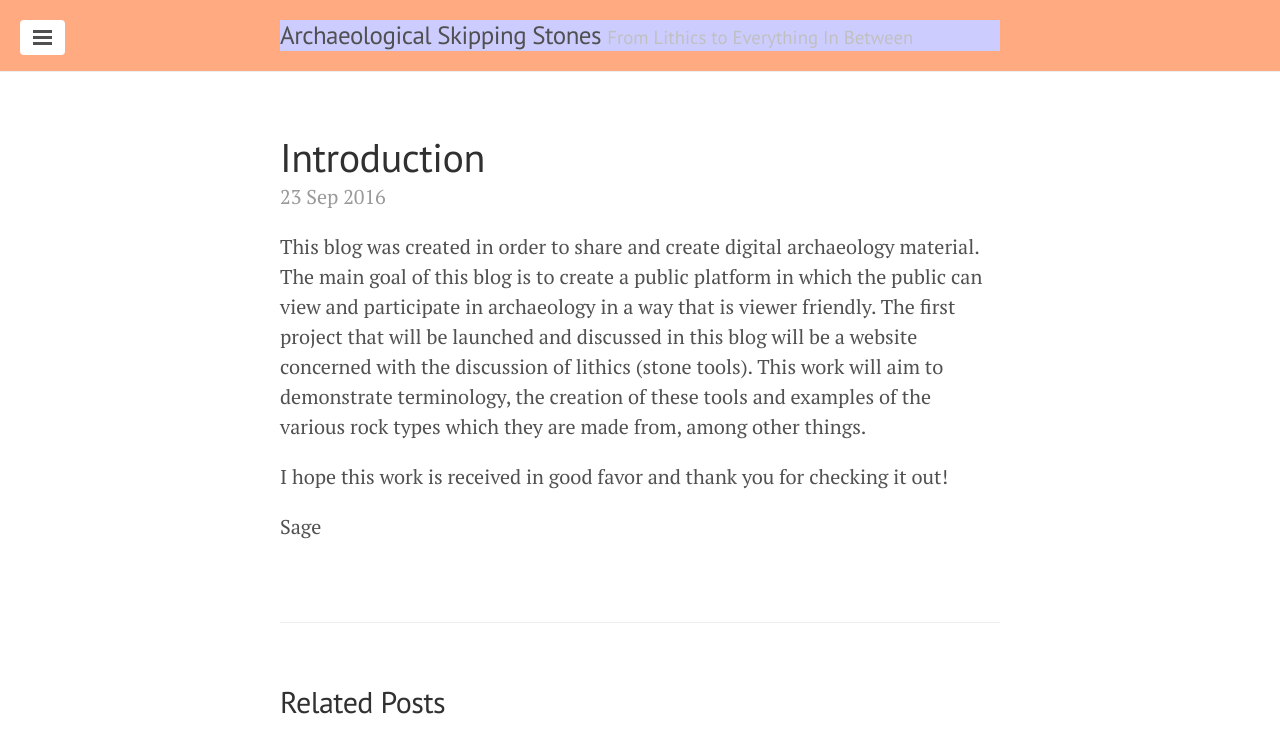
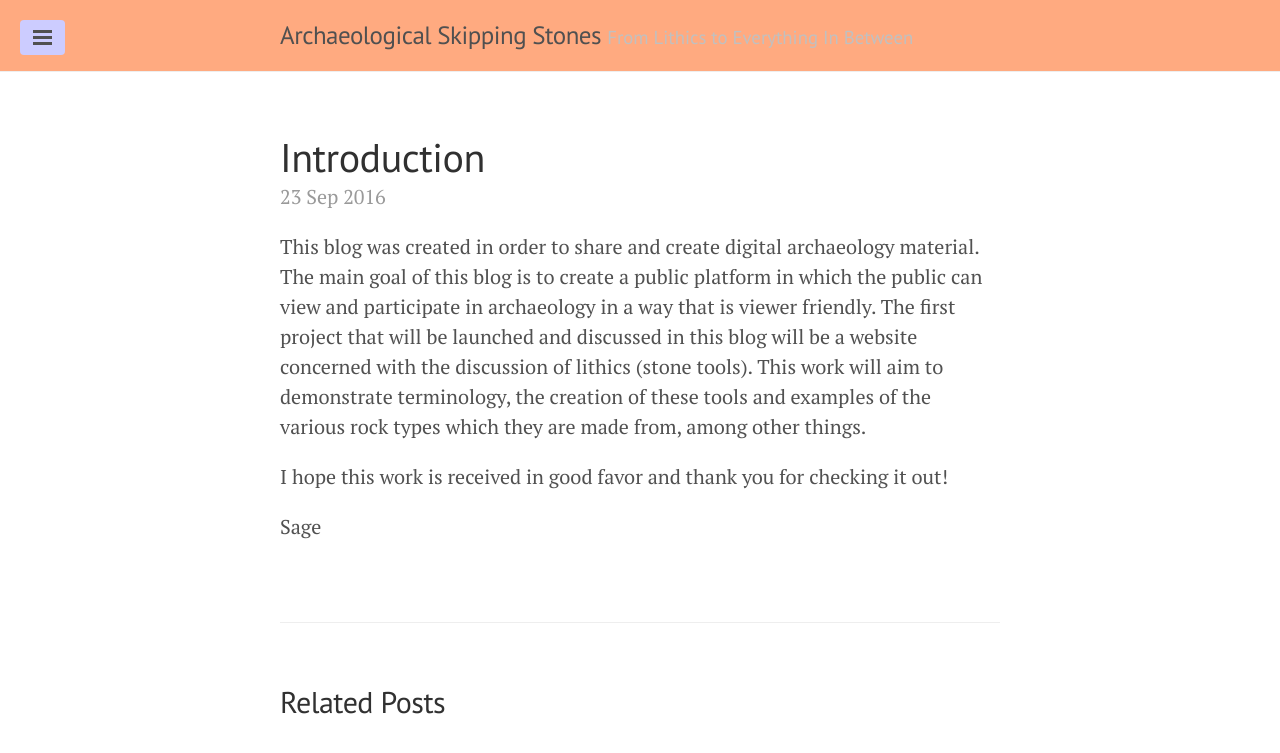
Before and after one commit to sageschmied/sageschmied.github.io, a Jekyll site: the page built from _posts/2016-09-23-introduction.markdown, in a window 1280 px wide. Shown: the top 753 px of the page. Built offline with Jekyll 4.4.1, drawn with Linux system fonts in a browser that asks for light colours.

Commit message:
Update default.html

```diff
--- a/_layouts/default.html
+++ b/_layouts/default.html
@@ -14,7 +14,7 @@
         <div class="container">
           <h3 class="masthead-title">
             <a href="/" title="Home">{{ site.title }}</a>
-            <small>{{ site.tagline }}</small> <style> .masthead {background-color:#ffaa80;} .masthead-title {background-color:#ccccff;}
+            <small>{{ site.tagline }}</small> <style> .masthead {background-color:#ffaa80;} .sidebar-toggle {background-color:#ccccff;}
              </style>
           </h3>
         </div>
```
